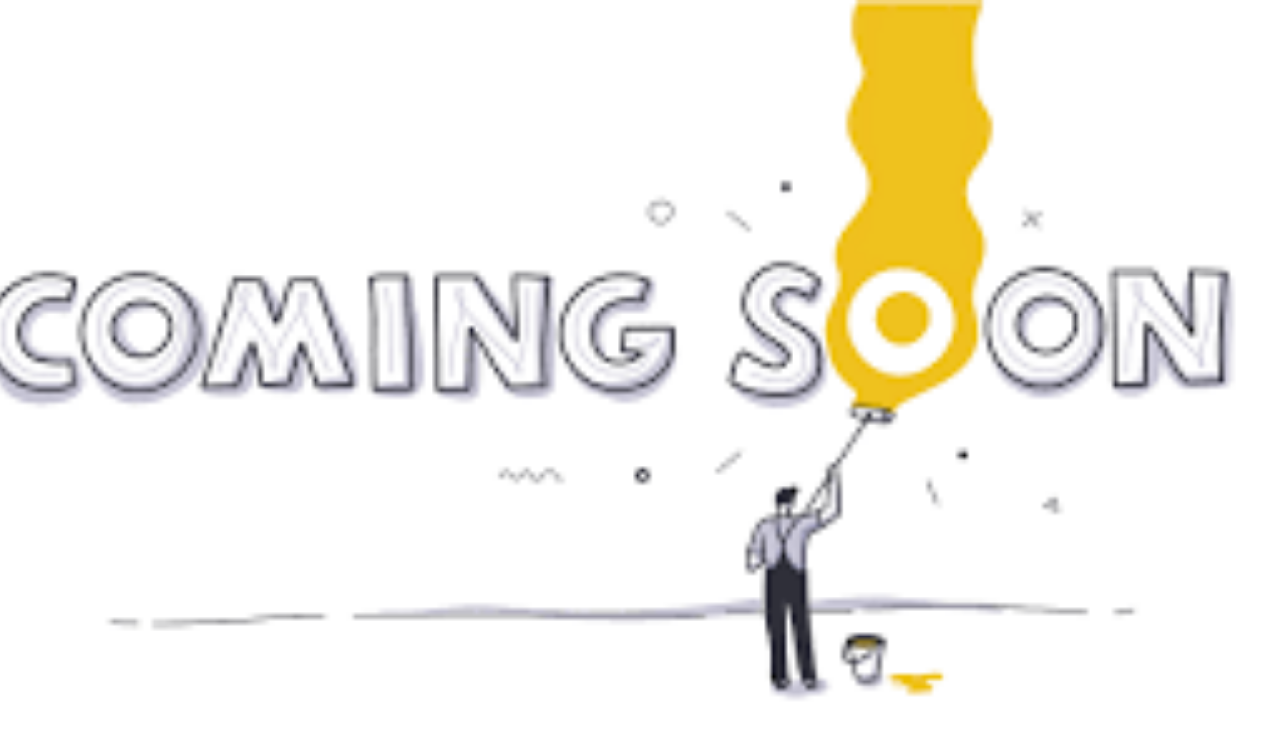
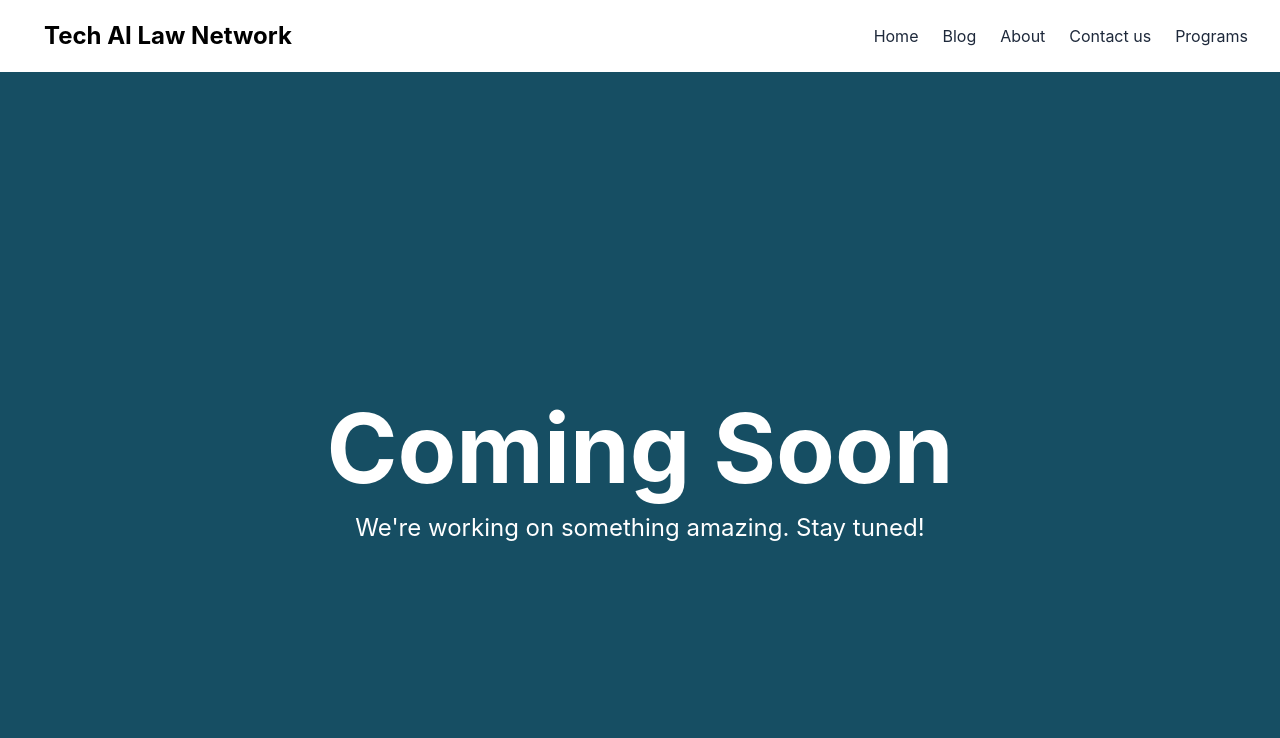
Before and after one commit to naiyoma/law-Ai, a React (Create React App) app: page /blog in a window 1280 px wide. Shown: the top 738 px of the page. Built offline with nearby package versions, Linux system fonts and the light colour scheme.

Commit message:
reponsive navbar

```diff
--- a/src/components/Comingsoon.js
+++ b/src/components/Comingsoon.js
@@ -1,14 +1,19 @@
-import ComingSoonImage from "../assets/soon.png";
+import ComingSoonImage from "../assets/SIMG.jpeg";
+import NavBar from "./Navbar";
 
 export default function ComingSoon() {
   return (
+    <>
+    <NavBar />
     <div
-      className="bg-cover bg-center h-screen flex flex-col justify-center text-white"
-      style={{
-        backgroundImage: `url(${ComingSoonImage})`,
-      }}
-    >
-
+      className="bg-cover bg-center bg-cyan-900 h-screen flex flex-col justify-center text-white">
+      <h1 className="text-4xl sm:text-6xl md:text-7xl lg:text-8xl text-center font-bold">
+        Coming Soon
+      </h1>
+      <p className="text-base sm:text-lg md:text-xl lg:text-2xl text-center mt-4">
+        We're working on something amazing. Stay tuned!
+      </p>
     </div>
+    </>
   );
 }
--- a/src/components/Details.js
+++ b/src/components/Details.js
@@ -2,13 +2,16 @@ import React from 'react';
 import { useState } from "react";
 import NavBar from './Navbar';
 
+
 export default function Details() {
     return (
-        <div className="">
-<section class="bg-white dark:bg-gray-900">
+<div className="">
+    <NavBar />
+<section class=" dark:bg-gray-900">
   <div class="py-8 px-4 mx-auto max-w-screen-xl sm:py-16 lg:px-6">
       <div class="max-w-screen-md mb-8 lg:mb-16">
-          <h2 class="mb-4 text-4xl tracking-tight font-extrabold text-gray-900 dark:text-white">Tech AI Law Network-TALN Guiding Plans </h2>
+      <h2 class="mb-4 text-2xl tracking-tight font-bold text-gray-800 dark:text-white">Our Guidlines</h2>
+
           <p class="text-gray-500 sm:text-xl dark:text-gray-400">At TALN, our central focus lies at the intersection of law and technology. We strategically harness the forces of innovation and capital to unlock enduring value, propelling the engine of long-term economic growth</p>
       </div>
       <div class="space-y-8 md:grid md:grid-cols-2 lg:grid-cols-3 md:gap-12 md:space-y-0">
--- a/src/components/ImageCover.js
+++ b/src/components/ImageCover.js
@@ -6,7 +6,6 @@ export default function HomePage() {
     const [showModal, setShowModal] = useState(false);
     return (
         <div className="">
-
         <div className="grid md:grid-cols-2 gap-4 p-4 md:p-8">
           <div className="p-4">
           <h4 className="text-base md:text-2xl font-extrabold dark:text-white ">
@@ -34,7 +33,7 @@ export default function HomePage() {
           {showModal ? (
   <>
     {/* Background overlay */}
-    <div className="justify-center items-center flex overflow-x-hidden overflow-y-auto fixed inset-0 z-50 outline-none focus:outline-none bg-opacity-50 bg-black">
+    <div className="justify-center items-center flex  fixed inset-0 z-50 outline-none focus:outline-none bg-opacity-50 bg-black">
       <div className="relative w-auto my-6 mx-auto max-w-3xl">
         <div className="border-0 rounded-lg shadow-lg relative flex flex-col w-full bg-white outline-none focus:outline-none">
           {/* Modal header */}
--- a/src/components/Navbar.js
+++ b/src/components/Navbar.js
@@ -59,7 +59,8 @@ export default function NavBar() {
                     >
                         <ul className="items-center justify-center space-y-8 md:flex md:space-x-6 md:space-y-0">
                             <li className="text-slate-800 hover:text-blue-600">
-                                <a href="javascript:void(0)">Home</a>
+
+                                <Link to="/">Home</Link>
                             </li>
                             <li className="text-slate-800 hover:text-blue-600">
                                 {/* <a href="javascript:void(0)">Blog</a> */}
@@ -87,7 +88,7 @@ export default function NavBar() {
             aria-hidden="true"
             class="fixed top-0 left-0 right-0 z-50 w-full h-full bg-black bg-opacity-50 flex items-center justify-center"
           >
-            <div class="relative w-full max-w-md max-h-full sm:max-w-sm sm:px-8">
+            <div class="">
               <div class="relative bg-white rounded-lg shadow dark:bg-gray-700">
                 <button
                   type="button"
```
